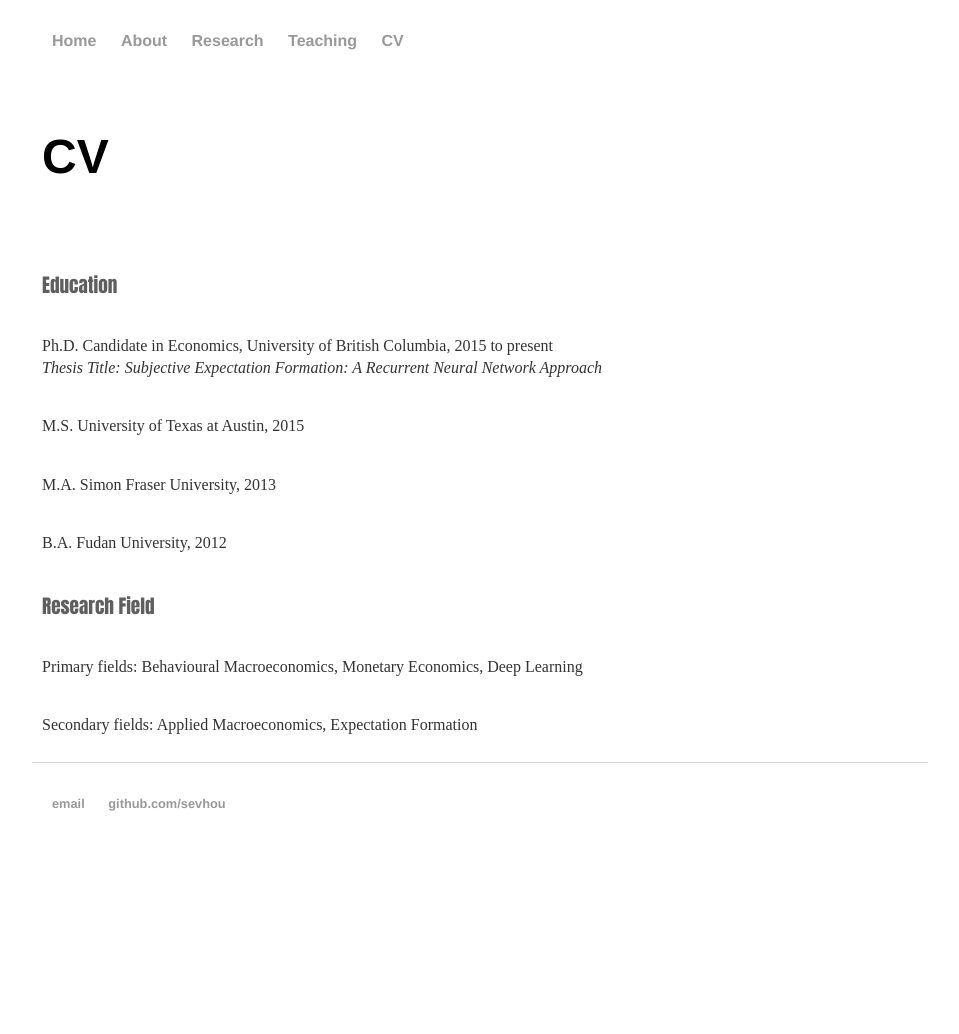
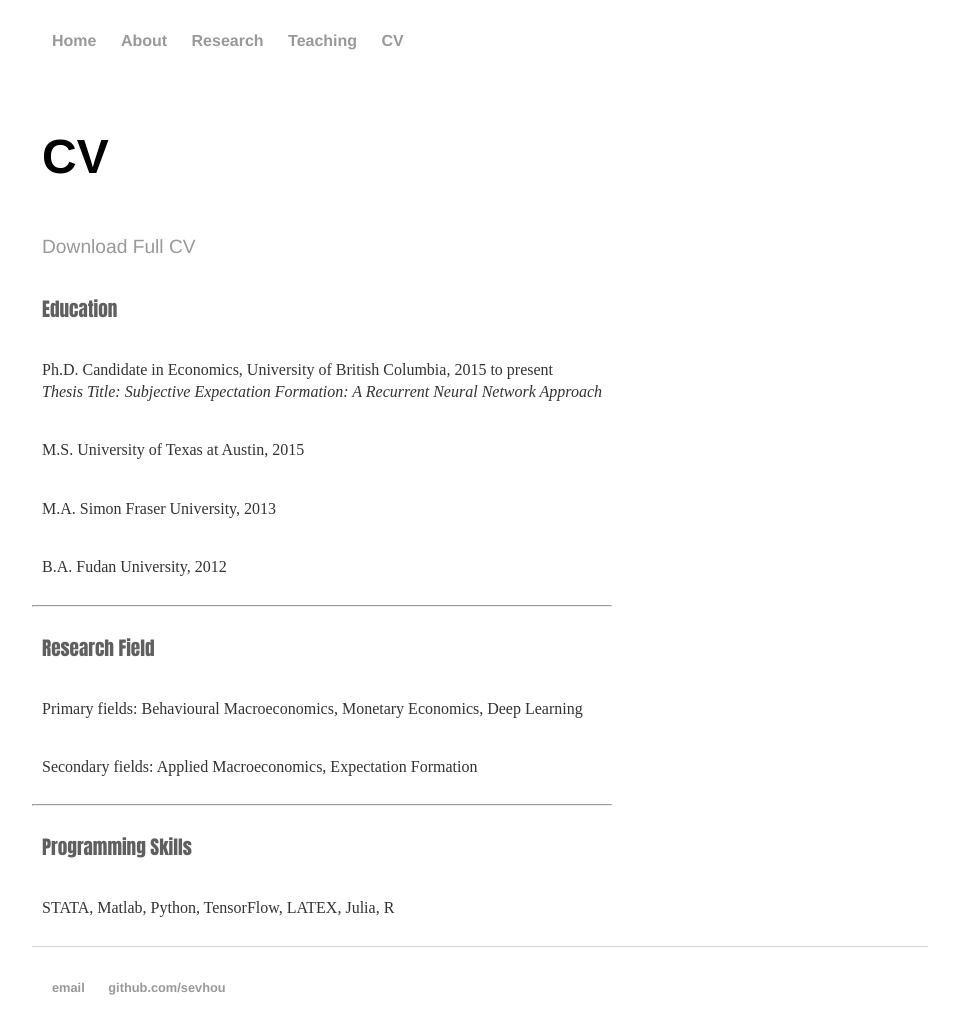
Before and after one commit to sevhou/sevhou.github.io, a Jekyll site: the page built from cv/index.html, in a window 1280 px wide, cut to the strip 94-1169 px from the top of the page. Shown: the top 1034 px of the strip, without its empty margins (160-1119 px from the left). Built offline with Jekyll 4.4.1, drawn with Linux system fonts in a browser that asks for light colours; before the commit the page ends 985 px from its top, so only the background shows below that.

Commit message:
Update index.html

```diff
--- a/cv/index.html
+++ b/cv/index.html
@@ -4,7 +4,7 @@ title: CV
 ---
 <div class="blurb">
 	<h1>CV</h1>
-	<br>
+	<h2 class="light-text"><a href=>Download Full CV</a></h2>
 	<h2>Education</h2>
 	<p>Ph.D. Candidate in Economics, University of British Columbia, 2015 to present <br>
 		<i>Thesis Title: Subjective Expectation Formation: A Recurrent Neural Network Approach</i>
@@ -12,9 +12,12 @@ title: CV
 	<p>M.S. University of Texas at Austin, 2015</p>
 	<p>M.A. Simon Fraser University, 2013</p>
 	<p>B.A. Fudan University, 2012</p>
-
+<hr>
 	<h2>Research Field</h2>
 	<p>Primary fields: Behavioural Macroeconomics, Monetary Economics, Deep Learning</p>
 	<p>Secondary fields: Applied Macroeconomics, Expectation Formation</p>
+<hr>
+	<h2>Programming Skills</h2>
+	<p>STATA, Matlab, Python, TensorFlow, LATEX, Julia, R </p>
 
 </div><!-- /.blurb -->
```
